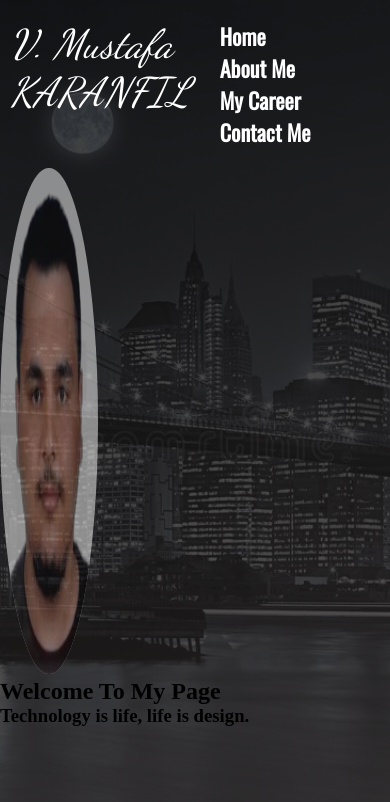
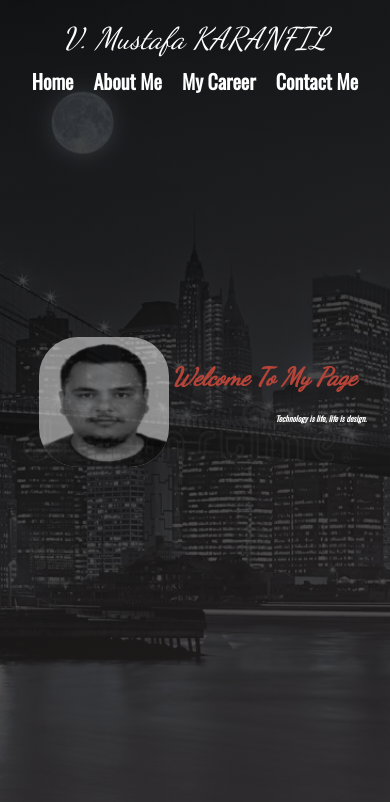
Before and after one commit to vmustafa98/my-page, a plain HTML site: page index.html in a window 390 px wide. Drawn offline with nearby package versions, Linux system fonts and the light colour scheme.

Commit message:
profile image and main text are positioned. First page's responnsive design are done.

```diff
--- a/index.html
+++ b/index.html
@@ -16,7 +16,7 @@
     <title>Vehbi Mustafa Karanfil</title>
 </head>
 <body>
-<section class="first-page">
+<section class="first-page" id="home-page">
 <header>
 
 <nav class="navbar">
@@ -28,7 +28,7 @@
 </div>
 <div class="nav-menu">
     <ul>
-        <li><a href="#">Home</a></li>
+        <li><a href="#home-page">Home</a></li>
         <li>
            <a href="#">About Me</a> </li>
         <li>
@@ -46,9 +46,10 @@
 <main>
 <div class="main-first">
  <div class="main-img-div">
-<img src="zyro-image (14).png" alt="" class="main-img"></div>
+<img src="zyro-image (14).png" alt="" class="main-img">
 <div class="main-text"><h1>Welcome To My Page</h1>
-<h3>Technology is life, life is design.</h3></div>
+    <h3>Technology is life, life is design.</h3></div></div>
+
 </div>
 
 
--- a/style.css
+++ b/style.css
@@ -5,7 +5,7 @@
 }
 
 .first-page {
-    height: 100vh;
+    min-height: 100vh;
     width: 100%;
     background-image: linear-gradient(167deg, rgba(0, 0, 0, 0.7542367288712359) 0%, rgba(45, 41, 41, 0.8214636196275386) 100%), url(firs-page-background.jpg);
     background-size: cover;
@@ -40,6 +40,7 @@
 .nav-name a:hover {
     color: #B64438;
 }
+
 /**
 .insta {
     font-size: 20px;
@@ -90,21 +91,249 @@
 
 /* main */
 
-.main-img-div {display: inline-block;
+.main-img-div {
+    display: inline-block;
 
-width: 25vw;
-height: 60vh;
+    width: 300px;
+    height: 300px;
+
+    position: relative;
+
+    top: 25vh;
+    left: 10vw;
+    border-radius: 50%;
+}
 
 
-border-radius: 50%;
-}
 
-.main-img-div img {width: 100%;
+
+.main-img-div img {
+    width: 100%;
     height: 100%;
-    border-radius: 50%;
+    border-radius: 30%;
     opacity: 0.5;
     transition: 0.5s;
     background-color: white;
+    filter: grayscale(100%);
+
 }
-.main-img-div img:hover {opacity:1;
- }
+
+
+.main-img-div img:hover {
+    opacity: 1;
+    filter: grayscale(0%);
+}
+
+.main-text {
+    font-family: 'Dancing Script', cursive;
+
+    position: absolute;
+    font-size: 50px;
+    left: 30vw;
+    top: -10vh;
+}
+
+.main-text h1 {
+    color: #B64438;
+    font-style: italic;
+    overflow-x: visible;
+    font-size: 110px;
+    white-space: nowrap;
+    margin-top: 100px;
+    margin-right: 10px;
+    transition: 0.5s;
+    cursor: pointer;
+
+    animation-name: welcome;
+    animation-duration: 3s;
+}
+
+@keyframes welcome {
+    from {
+        transform: scale(0);
+        transform-origin: left;
+    }
+
+    to {
+        transform: scale(1);
+        transform-origin: right;
+    }
+
+}
+
+
+.main-text h1:hover {
+    color: white;
+}
+
+
+.main-text h3 {
+    color: white;
+    font-style: italic;
+    overflow-x: visible;
+    white-space: nowrap;
+    font-size: 30px;
+    margin-top: 200px;
+    float: right;
+    transition: 0.5s;
+    font-family: 'Oswald', sans-serif;
+    animation-name: technology;
+    animation-duration: 3s;
+}
+
+@keyframes technology {
+    from {
+        transform: translate(-250px, 0);
+    }
+
+    to {
+        transform: translate(0, 0);
+    }
+}
+
+.main-text h3:hover {
+    color: #B64438;
+}
+
+@media screen and (min-width:1451px) {}
+
+@media (max-width: 1450px) {
+    .nav-menu li a {
+        font-size: 20px;
+    }
+
+    .nav-name {
+        font-size: 40px;
+    }
+
+    .main-img-div {
+        width: 250px;
+        height: 250px;
+    }
+
+    .main-text {
+        left: 30vw;
+    }
+
+    .main-text h1 {
+        font-size: 70px;
+    }
+}
+
+@media (max-width: 900px) {
+    .navbar {
+        display: block;
+    }
+
+    .nav-menu {
+        text-align: center;
+    }
+
+    .nav-menu li {
+        padding: 10px 8px;
+
+    }
+
+    .nav-menu li a {
+        font-size: 25px;
+    }
+
+    .nav-name {
+        font-size: 40px;
+        text-align: center;
+    }
+
+
+    .main-img-div {
+        width: 200px;
+        height: 200px;
+    }
+
+
+
+    .main-text h1 {
+        font-size: 50px;
+        margin-top: 13vh;
+    }
+
+    .main-text h3 {
+        font-size: 20px;
+        margin-top: 20px;
+
+
+
+    }
+}
+@media (max-width: 650px) {
+    .nav-menu li a {
+        font-size: 20px;
+    }
+
+    .nav-name {
+        font-size: 30px;
+        text-align: center;
+    }
+    .main-img-div {
+        width: 130px;
+        height: 130px;
+    }
+
+    .main-text {
+        left: 34vw;
+    }
+
+
+    .main-text h1 {
+        font-size: 25px;
+        margin-top: 13vh;
+    }
+
+    .main-text h3 {
+        font-size: 8px;
+        margin-top: 20px;
+
+
+
+    }
+
+
+
+
+
+
+}
+
+
+
+
+
+@media (max-height: 700px) {
+
+    .main-text {
+        left: 30vw;
+        position: absolute;
+        top: -20vh;
+    }
+
+    .main-img-div {
+        position: relative;
+        top: 15vh;
+    }
+}
+
+
+@media (max-height: 550px) {
+    .main-text h1 {
+        font-size: 30px;
+        margin-top: 10vh;
+    }
+
+    .main-text h3 {
+        font-size: 10px;
+        margin-top: 20px;
+
+
+
+    }
+
+}
```
